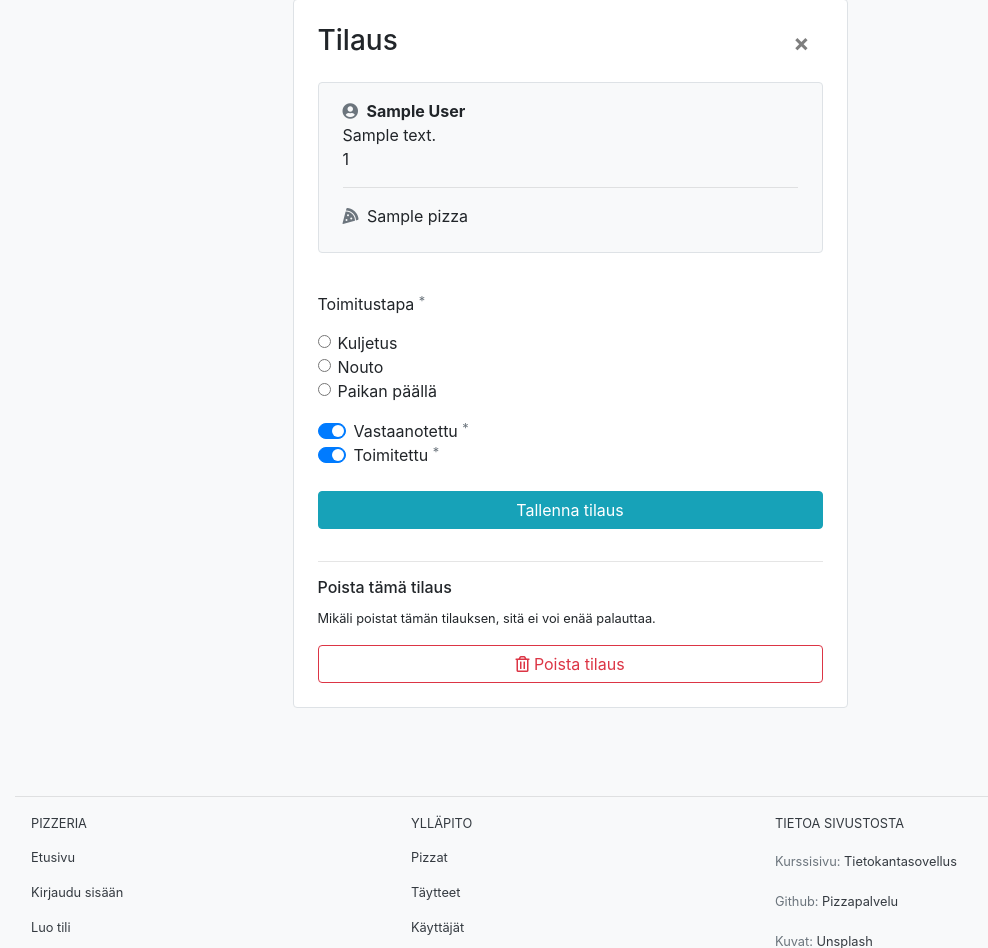
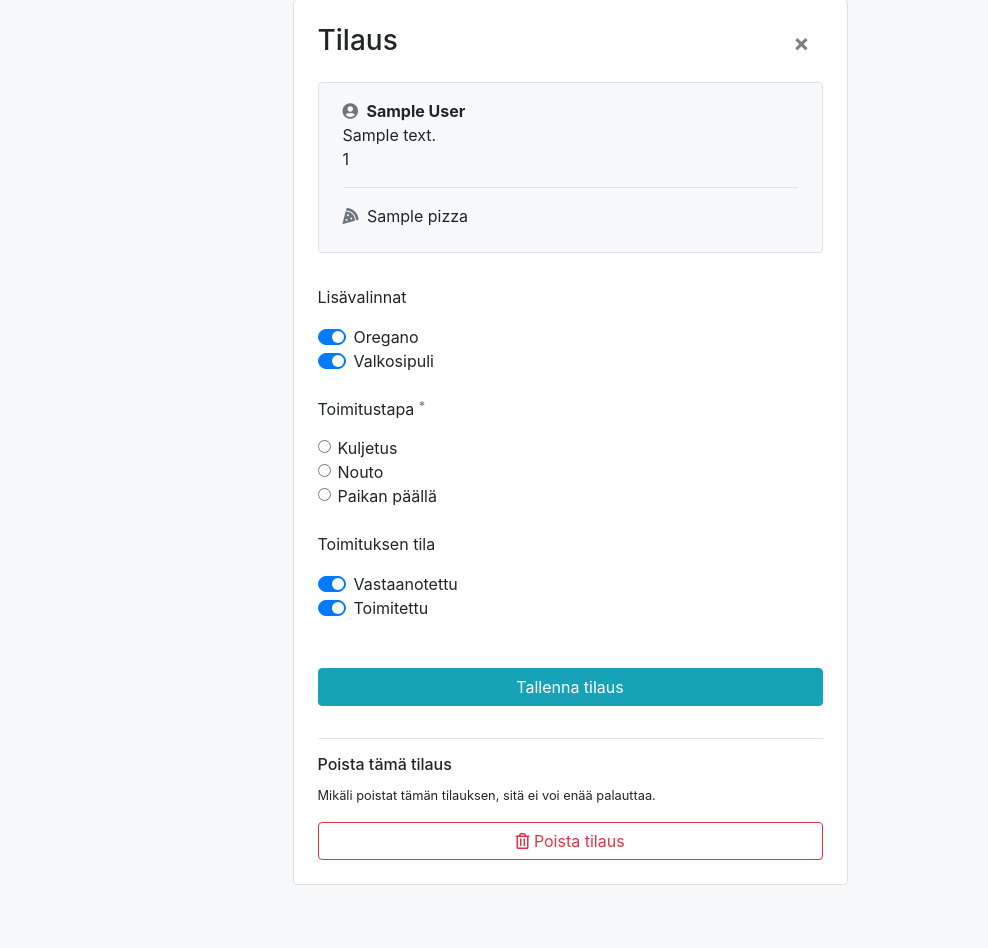
Before and after one commit to juissijohtaja/Pizzapalvelu, a Flask app: page /tilaukset/1/ in a window 1280 px wide. Shown: the part 153-1101 px from the top of the page, without its empty margins (70-1058 px from the left). Run offline with Flask 2, Linux system fonts and the light colour scheme; a user stored in the database is signed in; tables that the repository leaves empty hold one stand-in row (values such as "Sample post"); some libraries are stand-ins or nearby versions; some web fonts are replaced.

Commit message:
orders, extras

```diff
--- a/application/orders/forms.py
+++ b/application/orders/forms.py
@@ -6,6 +6,8 @@ from application.pizzas.models import Pizza
 
 class OrdersForm(FlaskForm):
     delivery = RadioField('Toimitustapa', [required()], choices=[('kuljetus','Kuljetus'),('nouto','Nouto'),('paikan päällä','Paikan päällä')])
+    oregano = BooleanField('Oregano', [optional()], render_kw={'class':'custom-control-input'})
+    garlic = BooleanField('Valkosipuli', [optional()], render_kw={'class':'custom-control-input'})
     pizza_id = IntegerField('Pizza id', [required(), NumberRange(min=1, max=999)], render_kw={'class':'form-control form-control-sm', 'pattern':'[0-9]{1,3}', 'readonly':'true', 'type':'hidden'})
 
     class Meta:
@@ -13,6 +15,8 @@ class OrdersForm(FlaskForm):
 
 class OrdersEditForm(FlaskForm):
     delivery = RadioField('Toimitustapa', [required()], choices=[('kuljetus','Kuljetus'),('nouto','Nouto'),('paikan päällä','Paikan päällä')])
+    oregano = BooleanField('Oregano', [optional()], render_kw={'class':'custom-control-input'})
+    garlic = BooleanField('Valkosipuli', [optional()], render_kw={'class':'custom-control-input'})
     received = BooleanField('Vastaanotettu', [optional()], render_kw={'class':'custom-control-input'})
     delivered = BooleanField('Toimitettu', [optional()], render_kw={'class':'custom-control-input'})
 
--- a/application/orders/models.py
+++ b/application/orders/models.py
@@ -10,6 +10,8 @@ class Order(Base):
     __tablename__ = "orders"
 
     delivery = db.Column(db.String(144), nullable=False)
+    oregano = db.Column(db.Boolean, unique=False, default=False)
+    garlic = db.Column(db.Boolean, unique=False, default=False)
     received = db.Column(db.Boolean, unique=False, default=False)
     delivered = db.Column(db.Boolean, unique=False, default=False)
     account_id = db.Column(db.Integer, db.ForeignKey('account.id'), nullable=False)
--- a/application/orders/views.py
+++ b/application/orders/views.py
@@ -21,6 +21,8 @@ def orders_get_item(order_id):
     f = OrdersEditForm()
 
     f.delivery.default = o.delivery
+    f.oregano.default = o.oregano
+    f.garlic.default = o.garlic
     f.process()
 
     return render_template("orders/order.html", order = o, form = f)
@@ -33,6 +35,8 @@ def orders_set_item(order_id):
     o = Order.query.get(order_id)
 
     o.delivery = form.delivery.data
+    o.oregano = form.oregano.data
+    o.garlic = form.garlic.data
     o.received = form.received.data
     o.delivered = form.delivered.data
 
@@ -66,6 +70,8 @@ def orders_form(pizza_id):
 def orders_create():
     form = OrdersForm(request.form)
     o = Order(form.delivery.data)
+    o.oregano = form.oregano.data
+    o.garlic = form.garlic.data
     o.account_id = current_user.id
     p = Pizza.query.get(form.pizza_id.data)
 
--- a/application/templates/orders/order.html
+++ b/application/templates/orders/order.html
@@ -35,8 +35,37 @@
         </p>
       </div>
       <form class="py-3 needs-validation" novalidate method="POST" action="{{ url_for('orders_set_item', order_id=order.id) }}">
+        <p>Lisävalinnat</p>
+        <div class="custom-control custom-switch">
+          {{ form.oregano(checked=order.oregano) }}
+          {{ form.oregano.label(class="custom-control-label") }}
+          <div class="invalid-feedback">
+            Tarkista oregano tila
+          </div>
+          {% if form.oregano.errors %}
+            <div class="alert alert-danger mt-2 py-0" role="alert">
+              {% for error in form.oregano.errors %}
+                <small>{{ error }}</small>
+              {% endfor %}
+            </div>
+          {% endif %}
+        </div>
+        <div class="custom-control custom-switch">
+          {{ form.garlic(checked=order.garlic) }}
+          {{ form.garlic.label(class="custom-control-label") }}
+          <div class="invalid-feedback">
+            Tarkista valkosipuli tila
+          </div>
+          {% if form.garlic.errors %}
+            <div class="alert alert-danger mt-2 py-0" role="alert">
+              {% for error in form.garlic.errors %}
+                <small>{{ error }}</small>
+              {% endfor %}
+            </div>
+          {% endif %}
+        </div>
         <fieldset class="form-group">
-          <legend class="col-form-label">{{ form.delivery.label }}  <small class="text-muted align-top">*</small></legend>
+          <legend class="col-form-label pt-4">{{ form.delivery.label }}  <small class="text-muted align-top">*</small></legend>
           {% for subfield in form.delivery %}
             <div class="form-check">
                   {{ subfield(class="form-check-input") }}
@@ -54,9 +83,10 @@
             </div>
           {% endif %}
         </fieldset>
+        <p class="mt-4">Toimituksen tila</p>
         <div class="custom-control custom-switch">
           {{ form.received(checked=order.received) }}
-          {{ form.received.label(class="custom-control-label") }} <small class="text-muted align-top">*</small>
+          {{ form.received.label(class="custom-control-label") }}
           <div class="invalid-feedback">
             Tarkista vastaanotettu tila
           </div>
@@ -70,7 +100,7 @@
         </div>
         <div class="custom-control custom-switch">
           {{ form.delivered(checked=order.delivered) }}
-          {{ form.delivered.label(class="custom-control-label") }} <small class="text-muted align-top">*</small>
+          {{ form.delivered.label(class="custom-control-label") }}
           <div class="invalid-feedback">
             Tarkista toimitettu tila
           </div>
@@ -82,7 +112,7 @@
             </div>
           {% endif %}
         </div>
-        <button type="submit" class="btn btn-info btn-block mt-4">Tallenna tilaus</button>
+        <button type="submit" class="btn btn-info btn-block mt-5">Tallenna tilaus</button>
       </form>
       <hr>
       <h6>Poista tämä tilaus</h6>
--- a/application/templates/users/new.html
+++ b/application/templates/users/new.html
@@ -66,7 +66,7 @@
         </div>
         <div class="custom-control custom-switch mb-3">
           {{ form.admin }}
-          {{ form.admin.label(class="custom-control-label") }} <small class="text-muted align-top">*</small>
+          {{ form.admin.label(class="custom-control-label") }}
           <div class="invalid-feedback">
             Tarkista ylläpitäjä tila
           </div>
```
Also changed, not shown: application/templates/orders/list.html (+18 -2 lines), application/templates/orders/new.html (+29 -0 lines), documentation/rajoitteet.md (+5 -5 lines), documentation/tietokantarakenne.md (+4 -0 lines), documentation/Pizzapalvelu-dbdiagram.png.
